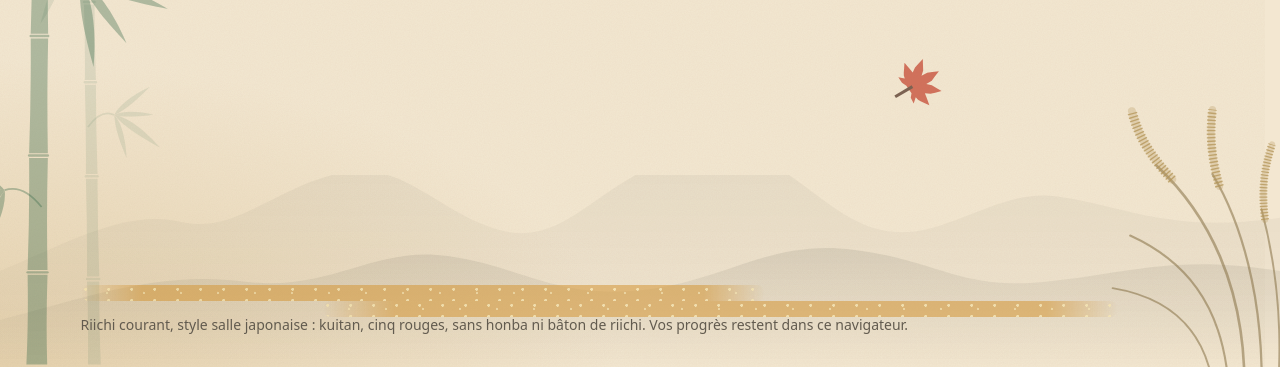
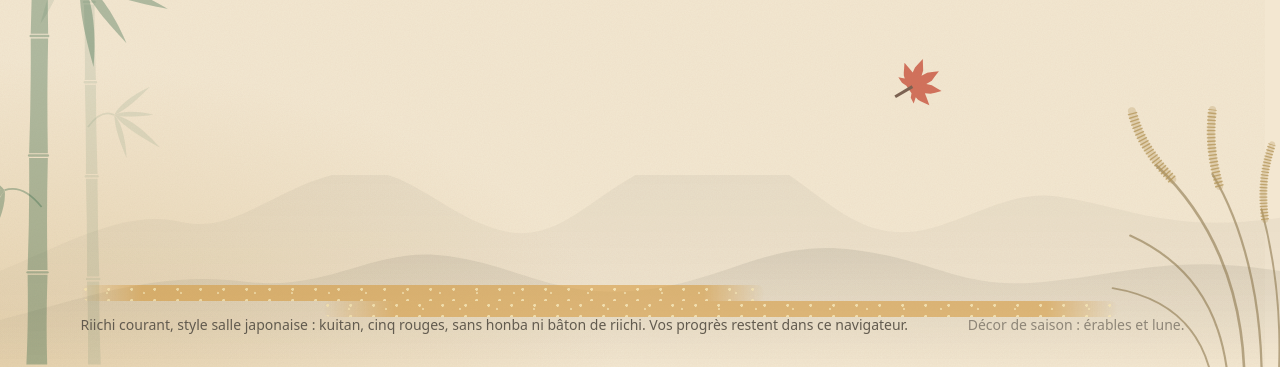
Before and after one commit to Adrien-Cl/tenpai, a Laravel app: template resources/views/layouts/app.blade.php in a window 1280 px wide. Shown: the part 433-800 px from the top of the page. Run offline with Laravel 12, Linux system fonts and the light colour scheme; the template is opened without the code that fills it: most values are stand-ins (such as "Sample title", 1, 10 or a date in 2020); data that the repository does not hold is empty; style sheets or scripts are compiled from the project's sources; some libraries are stand-ins or nearby versions.

Commit message:
Ajout de la mention du décor de saison dans le pied de page

```diff
--- a/resources/views/layouts/app.blade.php
+++ b/resources/views/layouts/app.blade.php
@@ -57,6 +57,7 @@
                 Riichi courant, style salle japonaise : kuitan, cinq rouges, sans honba ni bâton de riichi.
                 Vos progrès restent dans ce navigateur.
             </p>
+            <p class="text-ink-faint">Décor de saison : {{ mb_strtolower($season->kigo()) }}.</p>
         </div>
     </footer>
     @livewireScripts
```
